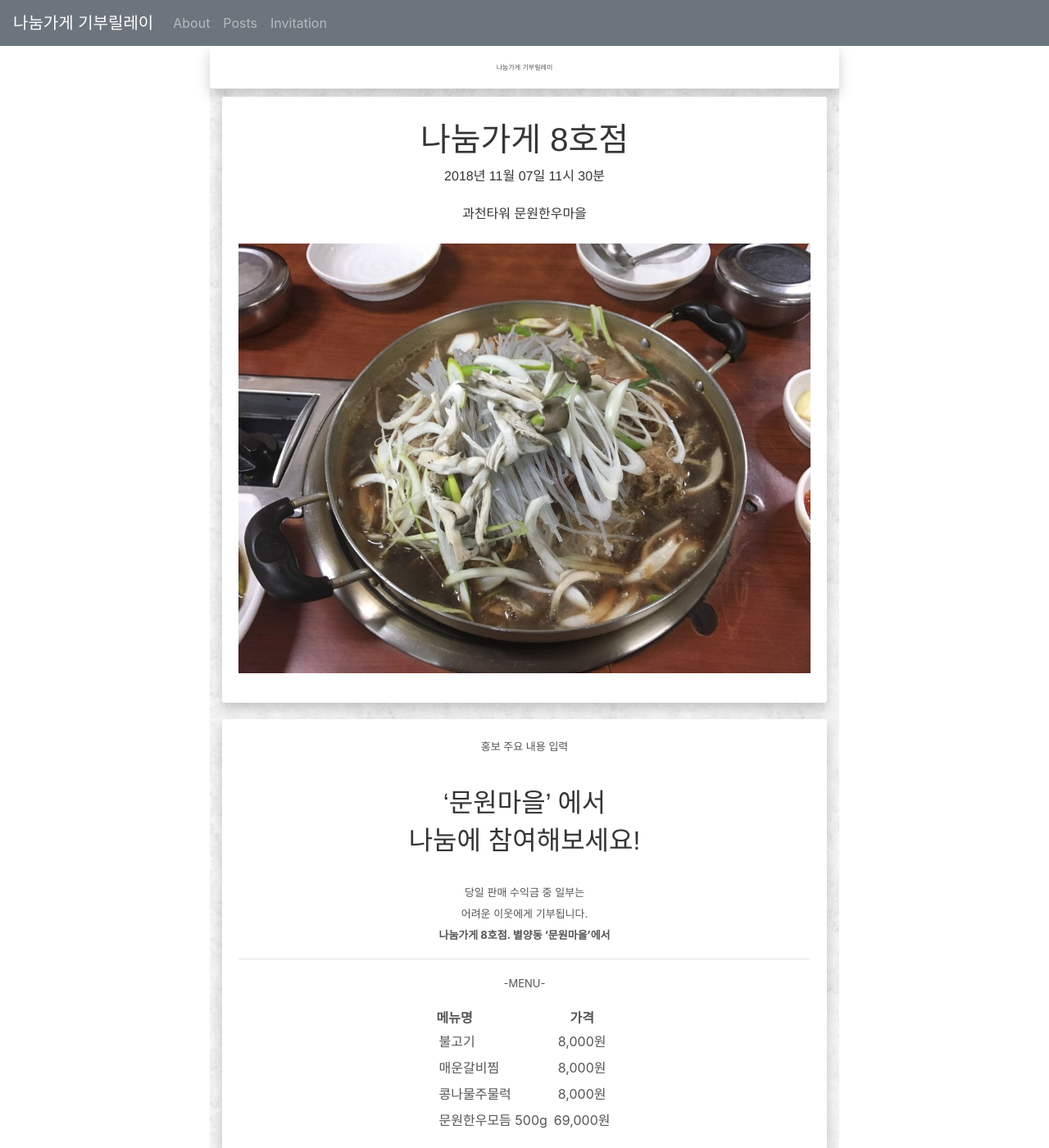
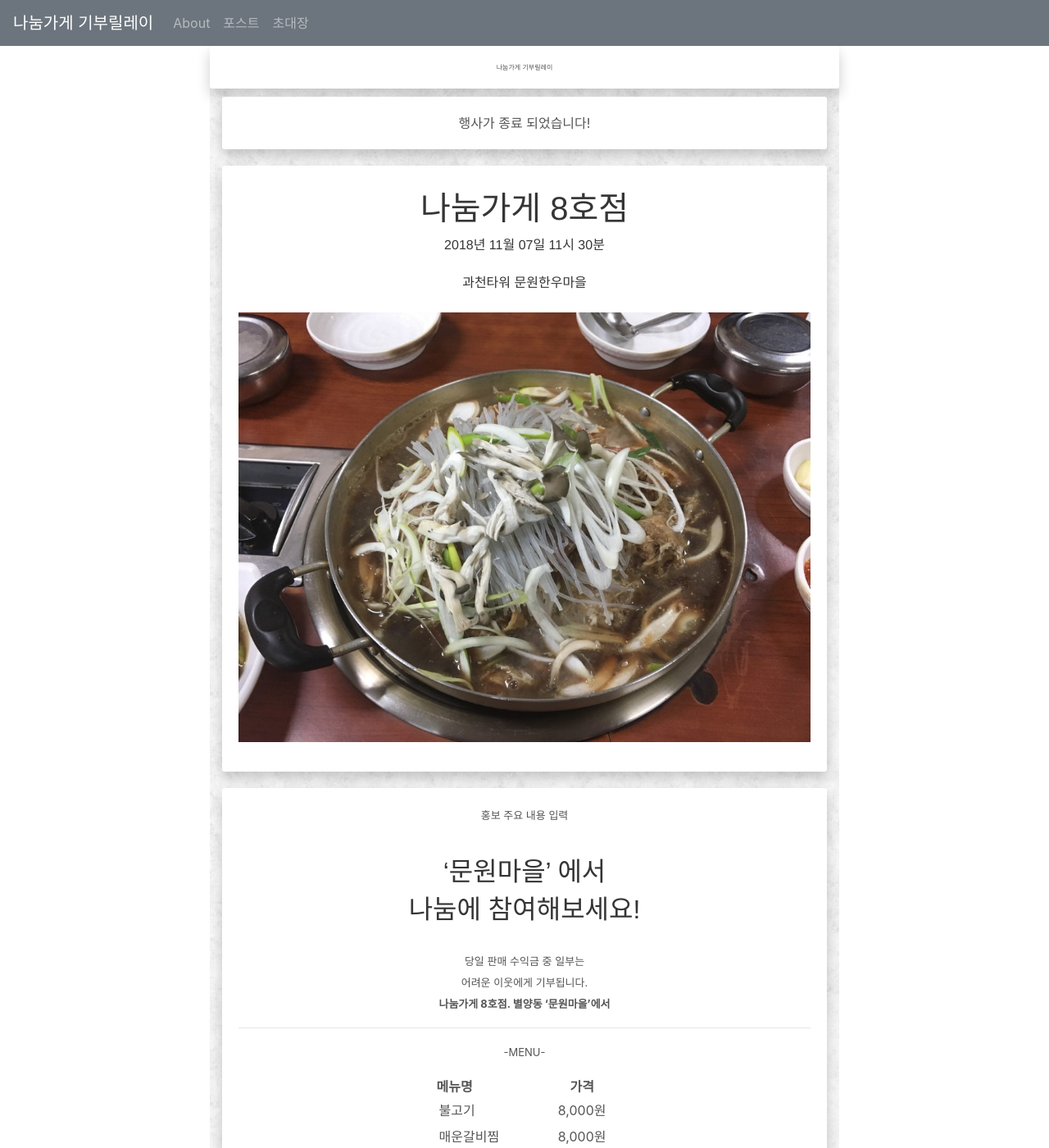
Before and after one commit to galhyunCC/galhyunCC.github.io, a Jekyll site: the page built from invitations/2018-11-12-first-invitation.md, in a window 1280 px wide and 1400 px high. Shown: the whole window at 82% size. Built offline with Jekyll 4.4.1, drawn with Linux system fonts in a browser that asks for light colours.

Commit message:
add dday countdown function

```diff
--- /dev/null
+++ b/_includes/dday_invitation.html
@@ -0,0 +1,37 @@
+<section id="invitation-dday">
+  <div class="container d-flex justify-content-center">
+  <div id="dday-count"></div>
+  </div>
+</section>
+
+
+
+<script>
+// Set the date we're counting down to
+var countDownDate = new Date("{{ page.event-date }}").getTime();
+
+// Update the count down every 1 second
+var x = setInterval(function() {
+
+    // Get todays date and time
+    var now = new Date().getTime();
+
+    // Find the distance between now and the count down date
+    var distance = countDownDate - now;
+
+    // Time calculations for days, hours, minutes and seconds
+    var days = Math.floor(distance / (1000 * 60 * 60 * 24));
+    var hours = Math.floor((distance % (1000 * 60 * 60 * 24)) / (1000 * 60 * 60));
+    var minutes = Math.floor((distance % (1000 * 60 * 60)) / (1000 * 60));
+    var seconds = Math.floor((distance % (1000 * 60)) / 1000);
+
+    // Output the result in an element with id="demo"
+    document.getElementById("dday-count").innerHTML = "행사까지" + days + "일 " + hours + "시간 " + minutes + "분 " + seconds + "초 남았습니다.";
+
+    // If the count down is over, write some text
+    if (distance < 0) {
+        clearInterval(x);
+        document.getElementById("dday-count").innerHTML = "행사가 종료 되었습니다!";
+    }
+}, 1000);
+</script>
--- a/_includes/navigation.html
+++ b/_includes/navigation.html
@@ -9,10 +9,10 @@
         <a class="nav-link" href="{{ '/about' | prepend: site.baseurl }}">About</a>
       </li>
       <li class="nav-item">
-        <a class="nav-link" href="{{ site.baseurl }}/">Posts</a>
+        <a class="nav-link" href="{{ site.baseurl }}/">포스트</a>
       </li>
       <li class="nav-item">
-        <a class="nav-link" href="{{ '/invitation_list' | prepend: site.baseurl }}">Invitation</a>
+        <a class="nav-link" href="{{ '/invitation_list' | prepend: site.baseurl }}">초대장</a>
       </li>
     </ul>
   </div>
--- a/_layouts/invitation.html
+++ b/_layouts/invitation.html
@@ -3,6 +3,10 @@ layout: default_invitation
 ---
   {% if page.is_info %}
     {% include info_invitation.html %}
+  {% endif %}
+
+  {% if page.is_dday %}
+    {% include dday_invitation.html %}
   {% endif %}
 
   {% if page.is_main_header %}
@@ -12,6 +16,9 @@ layout: default_invitation
   {% if page.is_intro %}
     {% include intro_invitation.html %}
   {% endif %}
+
+
+
 
   {% if page.is_main %}
     {% include main_invitation.html %}
--- a/_sass/tale/_base.scss
+++ b/_sass/tale/_base.scss
@@ -64,3 +64,7 @@ img {
 td {
   vertical-align: top;
 }
+
+a:link {
+  text-decoration: none;
+}
--- a/_sass/tale/_invitation.scss
+++ b/_sass/tale/_invitation.scss
@@ -65,12 +65,7 @@ table td {
 }
 #intro > .main_photo{
   position: relative;
-  /* border: 1px solid red; */
 }
-
-// #intro > .container{
-//   background: #fff;
-// }
 
 #intro > .main_photo > .date{
   position: absolute;
@@ -91,8 +86,13 @@ table td {
   display: block;
 }
 
+#invitation-dday{
+  padding: 10px;
+  padding-left: 15px;
+  padding-right: 15px;
+}
+
 #main{
-  // background: #ececec;
   padding: 10px;
   padding-left: 15px;
   padding-right: 15px;
@@ -105,9 +105,7 @@ table td {
   line-height: 2em;
   font-size: 13px;
 }
-// #main > .container{
-//   background: #fff;
-// }
+
 .line{
   border-bottom: 1px solid #ccc;
   margin: 30px 0;
--- a/invitations/2018-11-12-first-invitation.md
+++ b/invitations/2018-11-12-first-invitation.md
@@ -21,6 +21,7 @@ is_gallery: true #갤러리 카드 여부
 is_intro: true #인트로 카드 여부
 is_main: true #메인 카드 여부
 is_map: true #맵 카등 여부
+is_dday: true #디데이 카운트 여부
 ---
 홍보 주요 내용 입력
 
```
